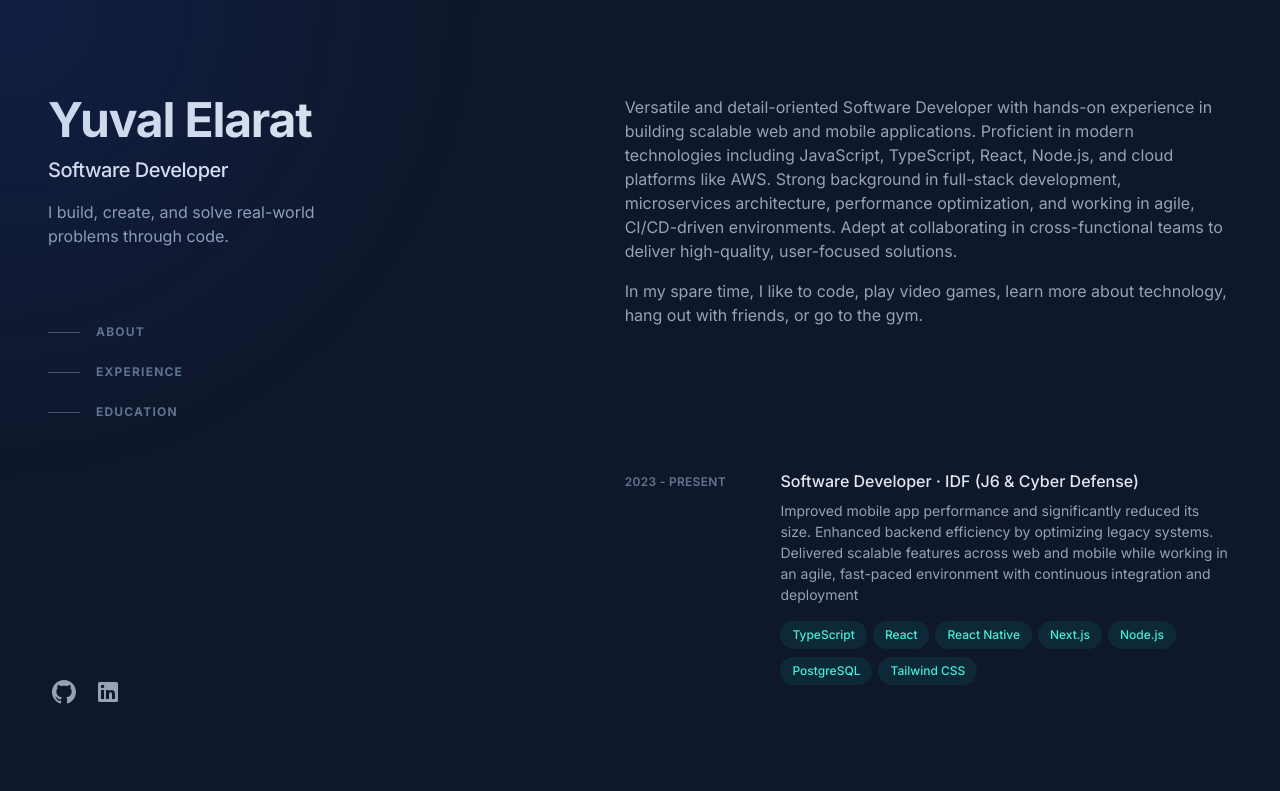
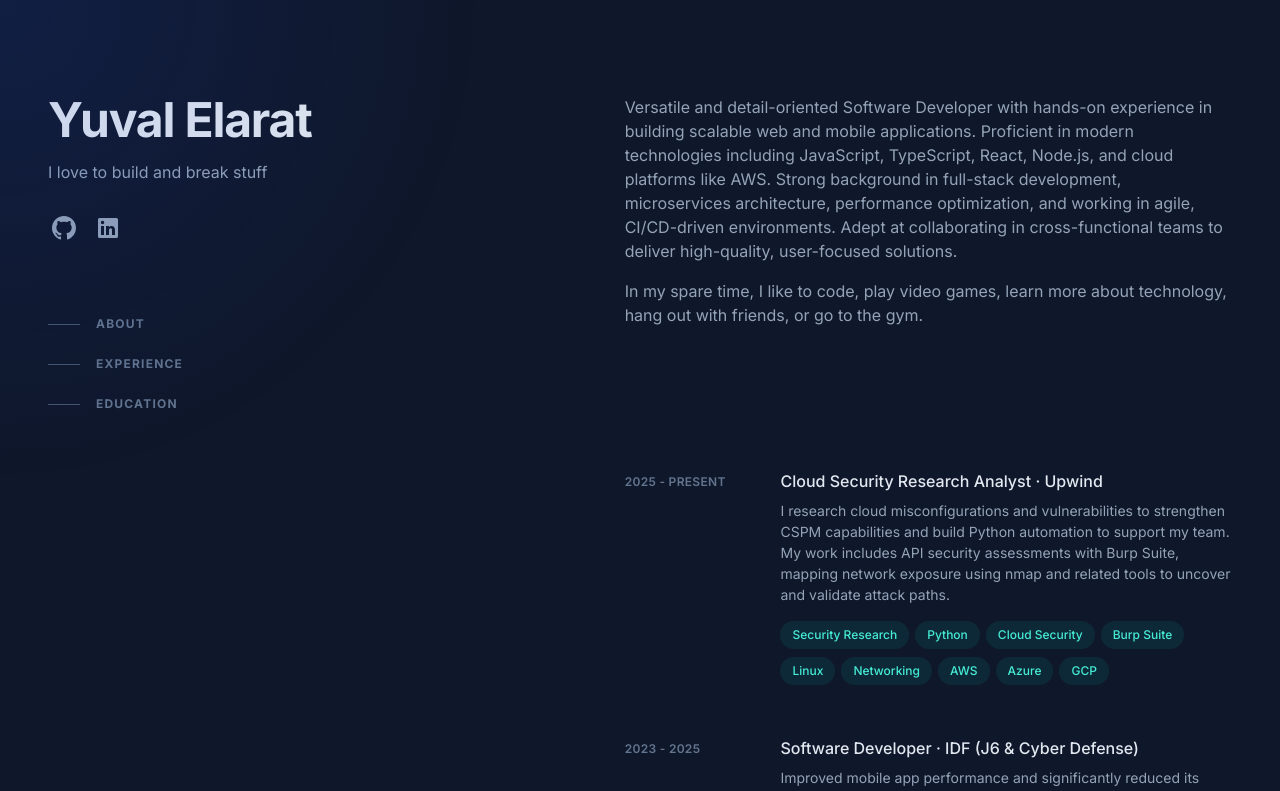
Before and after one commit to yuvalelarat/yuvalelarat.github.io, a Next.js app: page / in a window 1280 px wide. Shown: the top 791 px of the page. Built offline with nearby package versions, Linux system fonts and the light colour scheme.

Commit message:
upwind exp

```diff
--- a/src/app/components/Experience.tsx
+++ b/src/app/components/Experience.tsx
@@ -2,15 +2,37 @@ import SectionListItem from "./SectionListItem";
 import SkillsItem from "./SkillItem";
 
 export default function Experience() {
-    const skills = ['TypeScript', 'React', 'React Native', 'Next.js', 'Node.js', 'PostgreSQL', 'Tailwind CSS'];
+    const upwindSkills = ['Security Research', 'Python', 'Cloud Security', 'Burp Suite', 'Linux', 'Networking', 'AWS', 'Azure', 'GCP'];
+    const idfSkills = ['TypeScript', 'React', 'React Native', 'Next.js', 'Node.js', 'PostgreSQL', 'Tailwind CSS'];
 
     return (
         <SectionListItem title="Experience" id="experience">
+             <li className="mb-12">
+                <div className="group relative grid pb-1 transition-all sm:grid-cols-8 sm:gap-8 md:gap-4 lg:hover:!opacity-100 lg:group-hover/list:opacity-50">
+                    <div className="absolute -inset-x-4 -inset-y-4 z-0 hidden rounded-md transition motion-reduce:transition-none lg:-inset-x-6 lg:block lg:group-hover:bg-slate-800/50 lg:group-hover:shadow-[inset_0_1px_0_0_rgba(148,163,184,0.1)] lg:group-hover:drop-shadow-lg" />
+                    <header className="z-10 mb-2 mt-1 text-xs font-semibold uppercase tracking-wide text-slate-500 sm:col-span-2" aria-label="2024 - Present">
+                        2025 - Present
+                    </header>
+                    <div className="z-10 sm:col-span-6">
+                        <h3 className="font-medium leading-snug text-slate-200">
+                            <div>
+                                <div className="inline-flex items-baseline font-medium leading-tight text-slate-200 hover:text-teal-300 focus-visible:text-teal-300  group/link text-base">
+                                    <p>Cloud Security Research Analyst ·&nbsp;</p>
+                                    <p className="inline-block">Upwind</p>
+                                </div>
+                            </div>
+                        </h3>
+                        <p className="mt-2 text-sm leading-normal">
+                            I research cloud misconfigurations and vulnerabilities to strengthen CSPM capabilities and build Python automation to support my team. My work includes API security assessments with Burp Suite, mapping network exposure using nmap and related tools to uncover and validate attack paths.</p>
+                        <SkillsItem skills={upwindSkills} />
+                    </div>
+                </div>
+            </li>
             <li className="mb-12">
                 <div className="group relative grid pb-1 transition-all sm:grid-cols-8 sm:gap-8 md:gap-4 lg:hover:!opacity-100 lg:group-hover/list:opacity-50">
                     <div className="absolute -inset-x-4 -inset-y-4 z-0 hidden rounded-md transition motion-reduce:transition-none lg:-inset-x-6 lg:block lg:group-hover:bg-slate-800/50 lg:group-hover:shadow-[inset_0_1px_0_0_rgba(148,163,184,0.1)] lg:group-hover:drop-shadow-lg" />
                     <header className="z-10 mb-2 mt-1 text-xs font-semibold uppercase tracking-wide text-slate-500 sm:col-span-2" aria-label="2024 - Present">
-                        2023 - Present
+                        2023 - 2025
                     </header>
                     <div className="z-10 sm:col-span-6">
                         <h3 className="font-medium leading-snug text-slate-200">
@@ -24,7 +46,7 @@ export default function Experience() {
                         <p className="mt-2 text-sm leading-normal">
                             Improved mobile app performance and significantly reduced its size. Enhanced backend efficiency by optimizing legacy systems. Delivered scalable features across web and mobile while working in an agile, fast-paced environment with continuous integration and deployment
                         </p>
-                        <SkillsItem skills={skills} />
+                        <SkillsItem skills={idfSkills} />
                     </div>
                 </div>
             </li>
--- a/src/app/layouts/header.tsx
+++ b/src/app/layouts/header.tsx
@@ -15,13 +15,13 @@ export default function Header() {
         <h1 className="text-4xl font-bold tracking-tight text-slate-200 sm:text-5xl">
           Yuval Elarat
         </h1>
-        <h2 className="mt-3 text-lg font-medium tracking-tight text-slate-200 sm:text-xl">
-          Software Developer
-        </h2>
+        {/* <h2 className="mt-3 text-lg font-medium tracking-tight text-slate-200 sm:text-xl">
+          Tech Explorer | Cloud & Code
+        </h2> */}
         <p className="mt-4 max-w-xs leading-normal">
-          I build, create, and solve real-world problems through code.
+          I love to build and break stuff
         </p>
-        {/* <SocialLinks /> this should not be here!!!!! */}
+        <SocialLinks />
         <nav className="nav hidden lg:block" aria-label="In-page jump links">
               <ul className="mt-16 w-max">
                 {Object.entries(sections).map(([title, href]) => (
@@ -30,7 +30,7 @@ export default function Header() {
               </ul>
             </nav>
       </div>
-      <SocialLinks />
+      {/* <SocialLinks /> */}
     </header>
   )
 }
```
